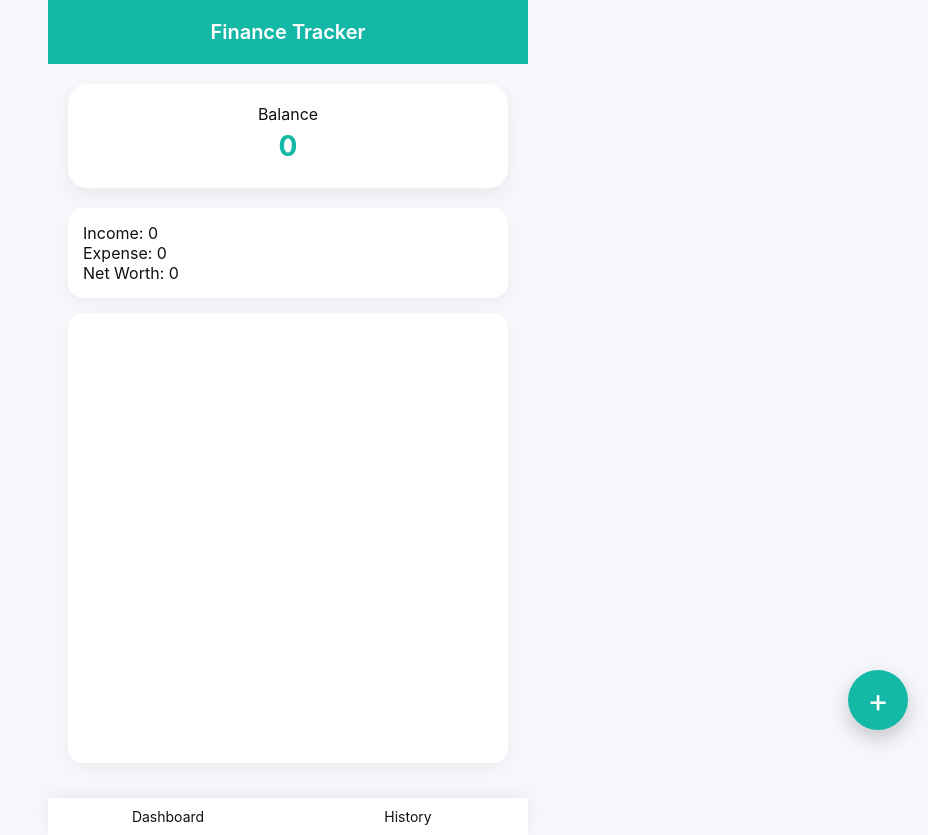
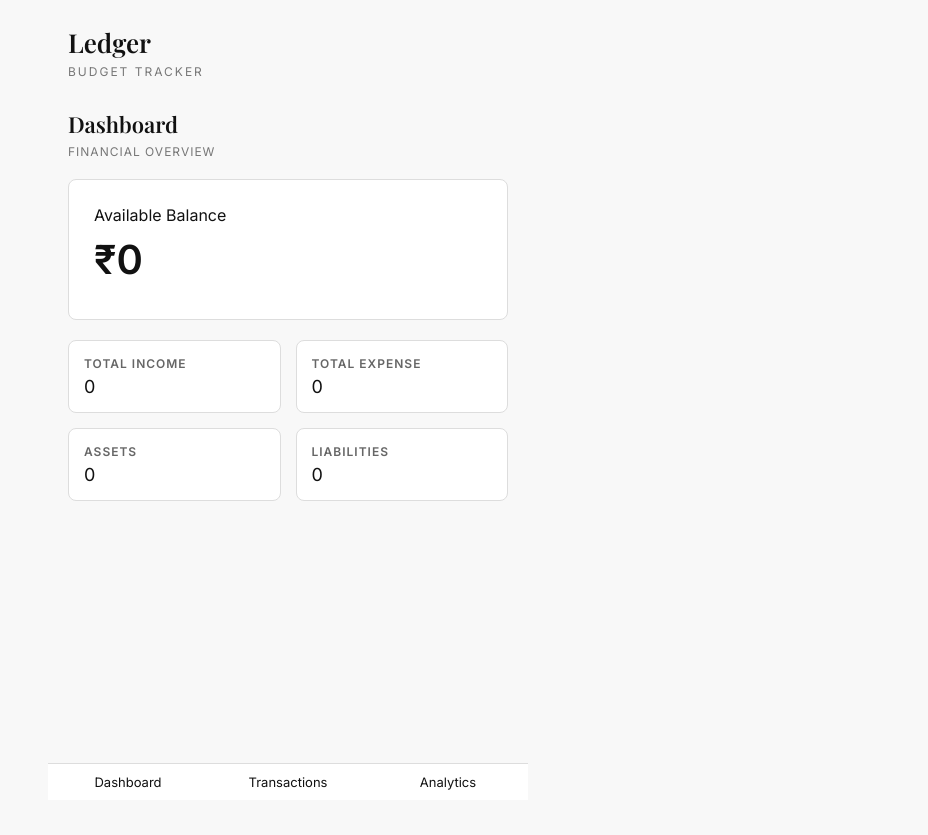
Before and after one commit to shubhamsarda48/finance-tracker, a plain HTML site: page index.html in a window 1280 px wide. Shown: the whole page, without its empty margins (352-1280 px from the left). After the commit the page ends 800 px from the top, so only its background shows below. Drawn offline with nearby package versions, Linux system fonts and the light colour scheme.

Commit message:
Update index.html

```diff
--- a/index.html
+++ b/index.html
@@ -3,14 +3,16 @@
 <head>
 <meta charset="UTF-8">
 <meta name="viewport" content="width=device-width, initial-scale=1.0">
-<title>Finance App</title>
+<title>Ledger Mobile</title>
 <script src="https://cdn.jsdelivr.net/npm/chart.js"></script>
+
+<link href="https://fonts.googleapis.com/css2?family=Playfair+Display:wght@600&family=Inter:wght@400;500;600&display=swap" rel="stylesheet">
 
 <style>
 body{
 margin:0;
-font-family:-apple-system,BlinkMacSystemFont,sans-serif;
-background:#f5f7fa;
+font-family:'Inter',sans-serif;
+background:#f8f8f8;
 color:#111;
 }
 
@@ -22,13 +24,20 @@ display:flex;
 flex-direction:column;
 }
 
-header{
-padding:20px;
-background:#14b8a6;
-color:white;
-text-align:center;
-font-size:20px;
-font-weight:600;
+.header{
+padding:25px 20px 10px;
+}
+
+.brand{
+font-family:'Playfair Display',serif;
+font-size:26px;
+}
+
+.subtitle{
+font-size:12px;
+letter-spacing:2px;
+color:#777;
+margin-top:4px;
 }
 
 .screen{
@@ -42,99 +51,110 @@ overflow-y:auto;
 display:block;
 }
 
+.section-title{
+font-family:'Playfair Display',serif;
+font-size:22px;
+margin-bottom:5px;
+}
+
+.section-sub{
+font-size:12px;
+letter-spacing:1px;
+color:#777;
+margin-bottom:20px;
+}
+
 .balance-box{
 background:white;
-padding:20px;
-border-radius:20px;
-box-shadow:0 8px 20px rgba(0,0,0,0.05);
+padding:25px;
+border-radius:8px;
+border:1px solid #ddd;
 margin-bottom:20px;
-text-align:center;
 }
 
 .balance-box h2{
-margin:5px 0;
-font-size:28px;
-color:#14b8a6;
+font-size:40px;
+margin:10px 0;
+}
+
+.grid{
+display:grid;
+grid-template-columns:1fr 1fr;
+gap:15px;
 }
 
 .card{
 background:white;
 padding:15px;
-border-radius:15px;
-box-shadow:0 6px 15px rgba(0,0,0,0.04);
-margin-bottom:15px;
+border-radius:8px;
+border:1px solid #ddd;
+}
+
+.card h4{
+font-size:12px;
+letter-spacing:1px;
+color:#666;
+margin:0;
+}
+
+.card div{
+font-size:18px;
+margin-top:5px;
+}
+
+.transaction{
+background:white;
+padding:15px;
+border-radius:8px;
+border:1px solid #ddd;
+margin-bottom:10px;
+}
+
+.transaction-title{
+font-weight:600;
+}
+
+.transaction-meta{
+font-size:12px;
+color:#666;
+margin-top:4px;
+}
+
+.bottom-nav{
+display:flex;
+justify-content:space-around;
+border-top:1px solid #ddd;
+background:white;
+padding:10px 0;
+font-size:13px;
+}
+
+.bottom-nav div{
+flex:1;
+text-align:center;
+cursor:pointer;
 }
 
 input,select{
 width:100%;
 padding:12px;
 margin-top:10px;
-border-radius:12px;
-border:1px solid #ddd;
-font-size:14px;
+border-radius:6px;
+border:1px solid #ccc;
 }
 
-button.primary{
+button{
 width:100%;
 padding:14px;
 margin-top:15px;
-border-radius:15px;
+background:black;
+color:white;
 border:none;
-background:#14b8a6;
-color:white;
-font-weight:600;
-font-size:16px;
-}
-
-.transaction{
-background:white;
-padding:12px;
-border-radius:12px;
-margin-bottom:10px;
-font-size:14px;
-box-shadow:0 4px 10px rgba(0,0,0,0.03);
-}
-
-.month-title{
-font-weight:600;
-margin:15px 0 5px;
-color:#14b8a6;
-}
-
-.bottom-nav{
-display:flex;
-justify-content:space-around;
-background:white;
-padding:10px 0;
-box-shadow:0 -4px 15px rgba(0,0,0,0.05);
-}
-
-.bottom-nav div{
-flex:1;
-text-align:center;
-font-size:14px;
-cursor:pointer;
-}
-
-.fab{
-position:fixed;
-bottom:70px;
-right:20px;
-width:60px;
-height:60px;
-border-radius:50%;
-background:#14b8a6;
-color:white;
-font-size:32px;
-display:flex;
-align-items:center;
-justify-content:center;
-box-shadow:0 8px 20px rgba(0,0,0,0.2);
-cursor:pointer;
+border-radius:6px;
 }
 
 canvas{
-margin-top:10px;
+margin-top:20px;
 }
 </style>
 </head>
@@ -143,29 +163,61 @@ margin-top:10px;
 
 <div class="app">
 
-<header>Finance Tracker</header>
+<div class="header">
+<div class="brand">Ledger</div>
+<div class="subtitle">BUDGET TRACKER</div>
+</div>
 
+<!-- DASHBOARD -->
 <div id="dashboard" class="screen active">
 
+<div class="section-title">Dashboard</div>
+<div class="section-sub">FINANCIAL OVERVIEW</div>
+
 <div class="balance-box">
-<div>Balance</div>
-<h2 id="balance">0</h2>
+<div>Available Balance</div>
+<h2 id="balance">₹0</h2>
 </div>
 
+<div class="grid">
 <div class="card">
-Income: <span id="income"></span><br>
-Expense: <span id="expense"></span><br>
-Net Worth: <span id="networth"></span>
+<h4>TOTAL INCOME</h4>
+<div id="income">0</div>
 </div>
-
 <div class="card">
-<canvas id="expenseChart"></canvas>
+<h4>TOTAL EXPENSE</h4>
+<div id="expense">0</div>
+</div>
+<div class="card">
+<h4>ASSETS</h4>
+<div id="asset">0</div>
+</div>
+<div class="card">
+<h4>LIABILITIES</h4>
+<div id="liability">0</div>
+</div>
 </div>
 
 </div>
 
+<!-- TRANSACTIONS -->
+<div id="transactions" class="screen">
+
+<div class="section-title">Transactions</div>
+<div class="section-sub">ALL YOUR ENTRIES</div>
+
+<div id="transactionList"></div>
+
+<button onclick="showScreen('add')">+ Add Transaction</button>
+
+</div>
+
+<!-- ADD -->
 <div id="add" class="screen">
-<div class="card">
+
+<div class="section-title">Add Transaction</div>
+<div class="section-sub">NEW ENTRY</div>
+
 <input type="datetime-local" id="date">
 <select id="type">
 <option>Income</option>
@@ -175,20 +227,26 @@ Net Worth: <span id="networth"></span>
 </select>
 <input type="text" id="category" placeholder="Category">
 <input type="number" id="amount" placeholder="Amount">
-<button class="primary" onclick="addTransaction()">Save</button>
-</div>
+
+<button onclick="addTransaction()">Save</button>
+
 </div>
 
-<div id="history" class="screen">
-<div id="transactions"></div>
+<!-- ANALYTICS -->
+<div id="analytics" class="screen">
+
+<div class="section-title">Analytics</div>
+<div class="section-sub">INSIGHTS & TRENDS</div>
+
+<canvas id="expenseChart"></canvas>
+
 </div>
 
 <div class="bottom-nav">
 <div onclick="showScreen('dashboard')">Dashboard</div>
-<div onclick="showScreen('history')">History</div>
+<div onclick="showScreen('transactions')">Transactions</div>
+<div onclick="showScreen('analytics')">Analytics</div>
 </div>
-
-<div class="fab" onclick="showScreen('add')">+</div>
 
 </div>
 
@@ -213,12 +271,6 @@ const local=new Date(now.getTime()-offset*60000);
 document.getElementById("date").value=local.toISOString().slice(0,16);
 }
 
-function resetForm(){
-document.getElementById("category").value="";
-document.getElementById("amount").value="";
-setCurrentDateTime();
-}
-
 function addTransaction(){
 const date=document.getElementById("date").value;
 const type=document.getElementById("type").value;
@@ -230,8 +282,10 @@ if(!date||!category||!amount)return alert("Fill all fields");
 transactions.push({id:Date.now(),date,type,category,amount});
 save();
 update();
-resetForm();
 showScreen("dashboard");
+setCurrentDateTime();
+document.getElementById("category").value="";
+document.getElementById("amount").value="";
 }
 
 function update(){
@@ -253,39 +307,35 @@ if(t.type==="Liability")liability+=t.amount;
 
 document.getElementById("income").innerText=income;
 document.getElementById("expense").innerText=expense;
-document.getElementById("balance").innerText=income-expense;
-document.getElementById("networth").innerText=asset-liability;
+document.getElementById("asset").innerText=asset;
+document.getElementById("liability").innerText=liability;
+document.getElementById("balance").innerText="₹"+(income-expense);
 
 renderTransactions();
 renderChart(expenseData);
 }
 
 function renderTransactions(){
-const container=document.getElementById("transactions");
+const container=document.getElementById("transactionList");
 container.innerHTML="";
-let grouped={};
-
 transactions.forEach(t=>{
-let month=t.date.substring(0,7);
-if(!grouped[month])grouped[month]=[];
-grouped[month].push(t);
-});
-
-Object.keys(grouped).sort().reverse().forEach(month=>{
-container.innerHTML+=`<div class="month-title">${month}</div>`;
-grouped[month].forEach(t=>{
 container.innerHTML+=`
 <div class="transaction">
-${new Date(t.date).toLocaleString()} | ${t.type} | ${t.category} | ${t.amount}
+<div class="transaction-title">${t.category}</div>
+<div class="transaction-meta">
+${new Date(t.date).toLocaleString()} • ${t.type} • ₹${t.amount}
+</div>
 </div>`;
-});
 });
 }
 
 function renderChart(data){
 const ctx=document.getElementById("expenseChart");
 if(chart)chart.destroy();
-chart=new Chart(ctx,{type:"pie",data:{labels:Object.keys(data),datasets:[{data:Object.values(data)}]}});
+chart=new Chart(ctx,{
+type:"pie",
+data:{labels:Object.keys(data),datasets:[{data:Object.values(data)}]}
+});
 }
 
 setCurrentDateTime();
```
